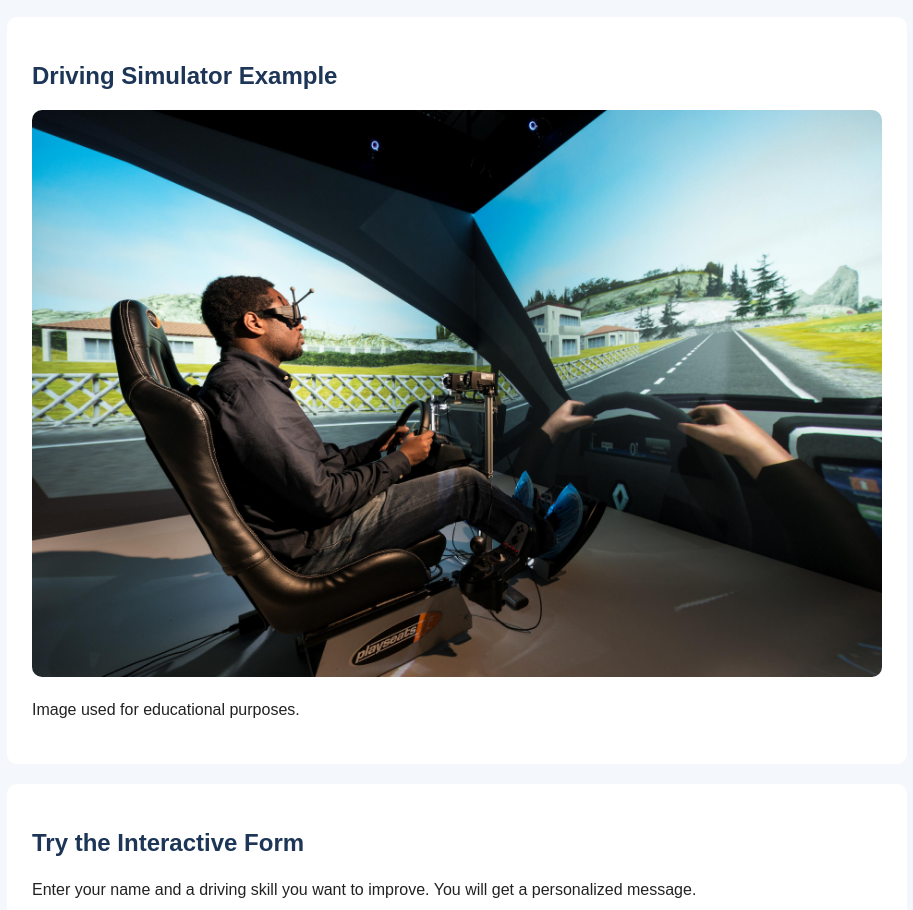
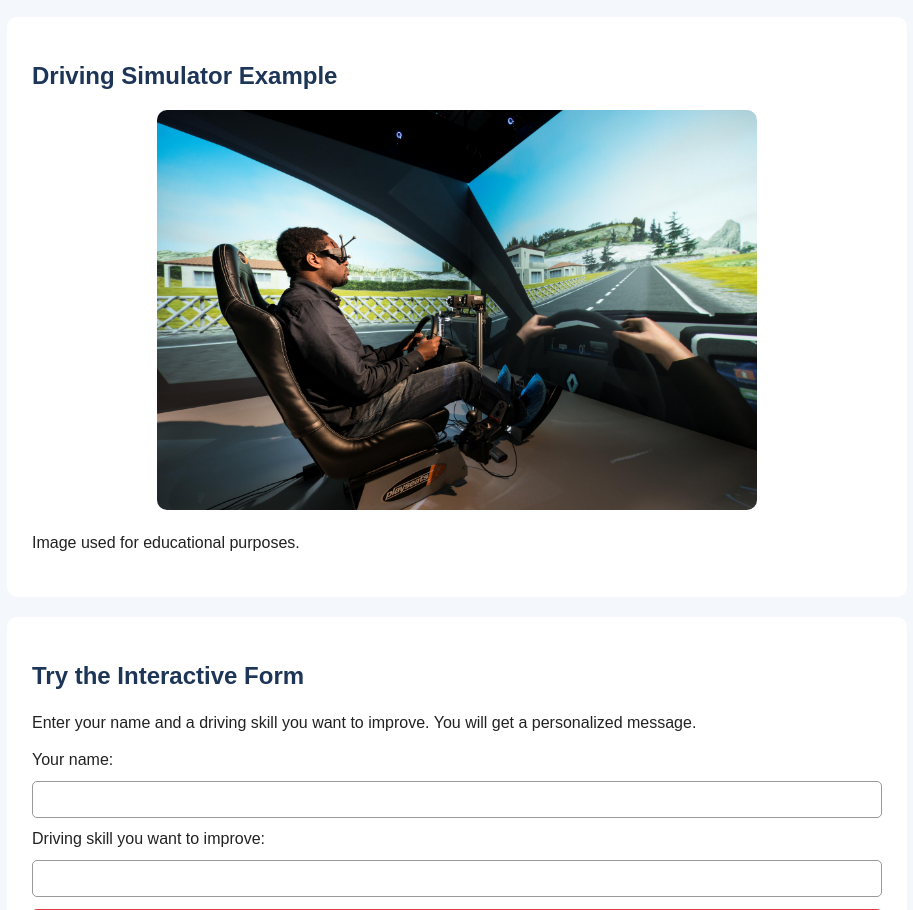
Before and after one commit to BaltazarM3465/bmota-web-project, a plain HTML site: page project4.html in a window 1280 px wide. Shown: the part 985-1895 px from the top of the page, without its empty margins (183-1096 px from the left). Drawn offline with Linux system fonts and the light colour scheme.

Commit message:
Update styles.css

```diff
--- a/css/styles.css
+++ b/css/styles.css
@@ -123,3 +123,12 @@ footer {
         padding: 15px;
     }
 }
+
+img {
+    width: 600px;
+    max-width: 100%;
+    height: auto;
+    display: block;
+    margin: 20px auto;
+    border-radius: 10px;
+}
```
